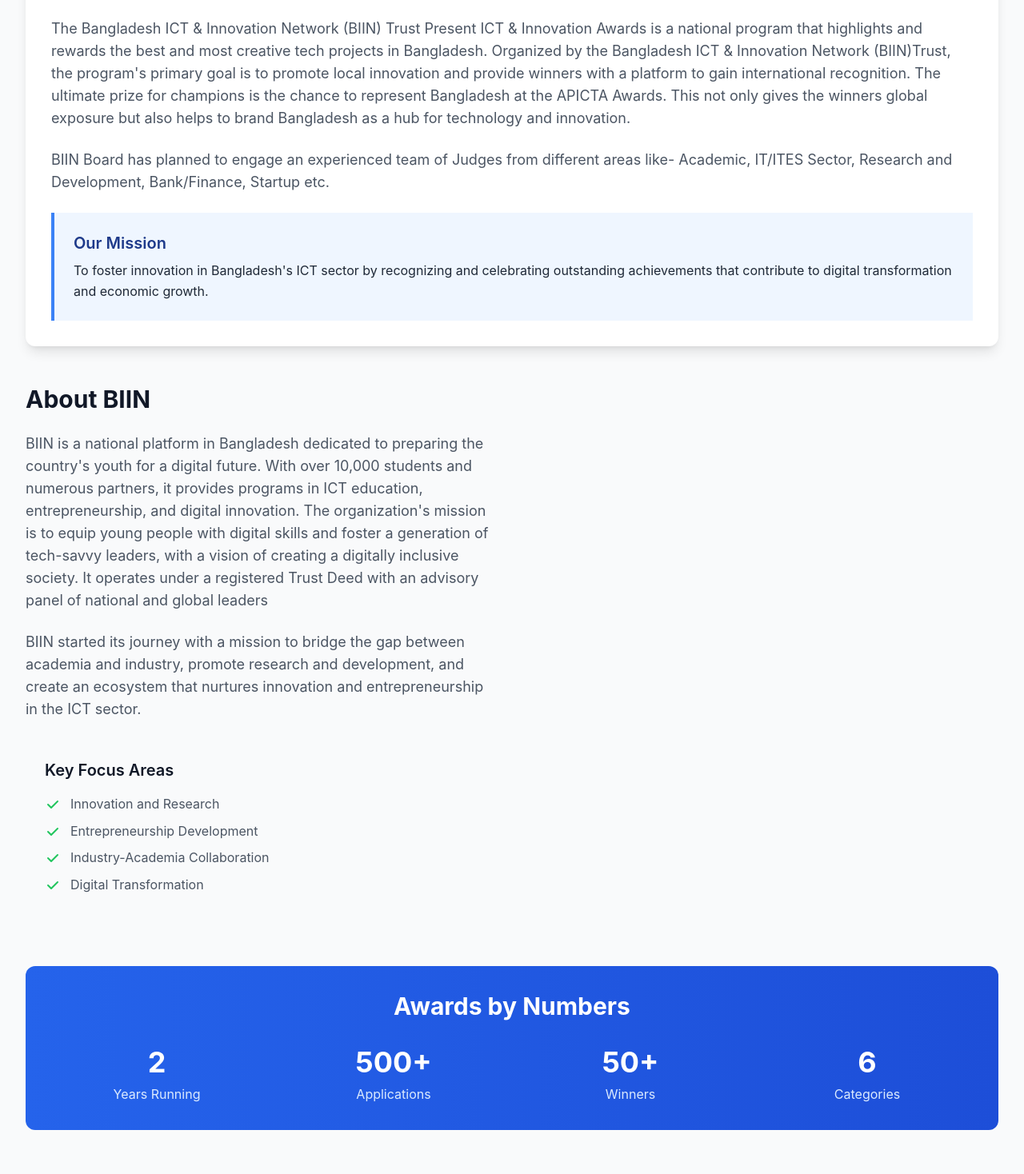
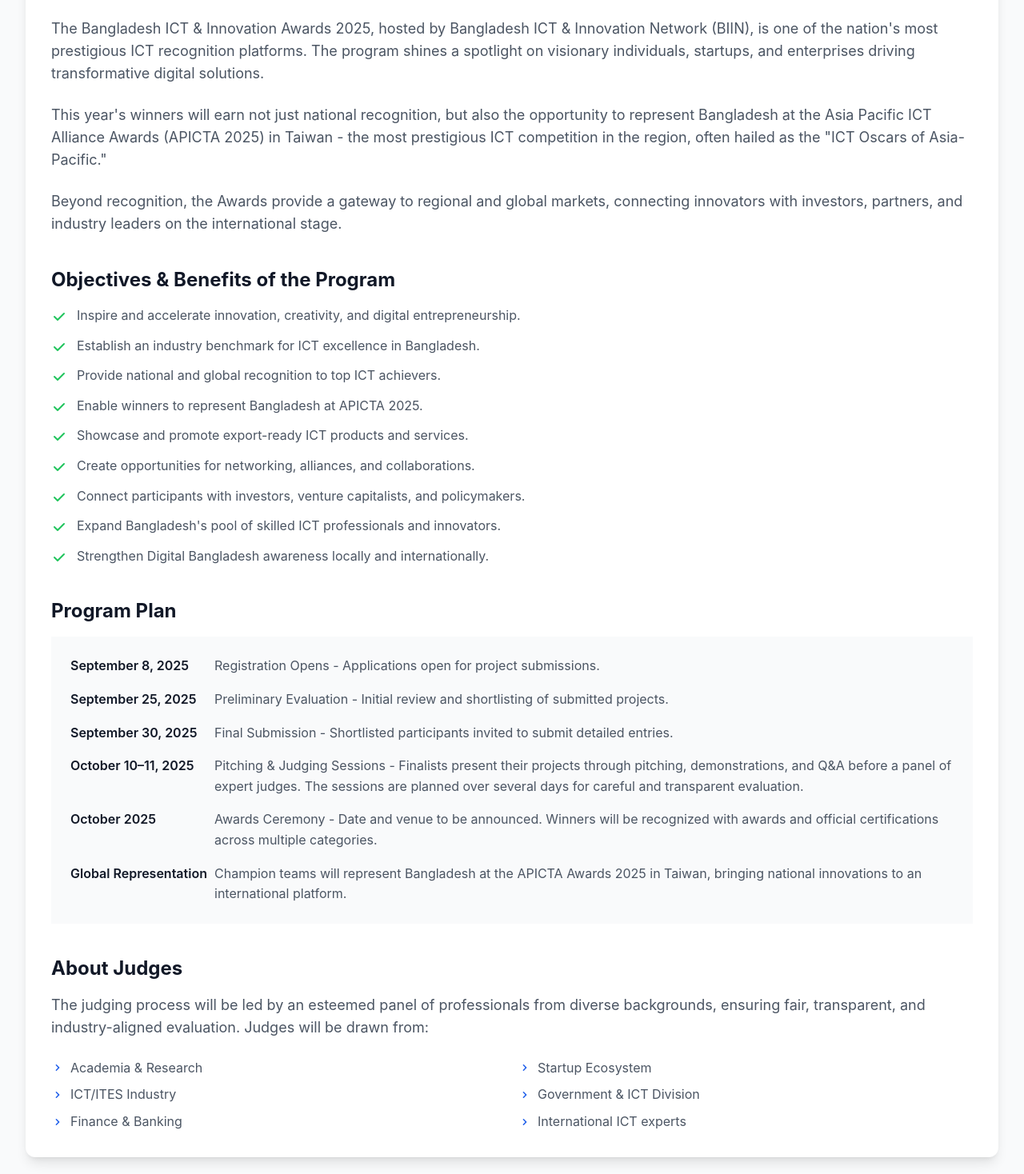
Before and after one commit to Ayonspoiler/BIIN_Award_Function, a React (Vite) app in the folder frontend/: page /about in a window 1280 px wide. Shown: the part 362-1830 px from the top of the page at 80% size. Built offline with nearby package versions, Linux system fonts and the light colour scheme.

Commit message:
Updated About Page.

```diff
--- a/frontend/src/pages/About.jsx
+++ b/frontend/src/pages/About.jsx
@@ -5,140 +5,367 @@ const About = () => {
         {/* Header */}
         <div className="text-center mb-16">
           <h1 className="text-4xl md:text-5xl font-bold text-gray-900 mb-6">
-            About BIIN National ICT Awards
+            Bangladesh ICT & Innovation Awards
           </h1>
           <p className="text-xl text-gray-600 max-w-3xl mx-auto">
-            Celebrating innovation and excellence in Bangladesh's ICT sector
-            since 2017
+            Celebrating Innovation, Empowering Digital Transformation
           </p>
         </div>
 
         {/* About Awards Section */}
         <div className="bg-white rounded-xl shadow-lg p-8 mb-12">
           <h2 className="text-3xl font-bold text-gray-900 mb-6">
-            About BIIN National ICT Awards 2024
+            About Bangladesh ICT & Innovation Awards 2025
           </h2>
           <p className="text-lg text-gray-600 mb-6">
-            The Bangladesh ICT & Innovation Network (BIIN) Trust Present ICT &
-            Innovation Awards is a national program that highlights and rewards
-            the best and most creative tech projects in Bangladesh. Organized by
-            the Bangladesh ICT & Innovation Network (BIIN)Trust, the program's
-            primary goal is to promote local innovation and provide winners with
-            a platform to gain international recognition. The ultimate prize for
-            champions is the chance to represent Bangladesh at the APICTA
-            Awards. This not only gives the winners global exposure but also
-            helps to brand Bangladesh as a hub for technology and innovation.
+            The Bangladesh ICT & Innovation Awards 2025, hosted by Bangladesh
+            ICT & Innovation Network (BIIN), is one of the nation's most
+            prestigious ICT recognition platforms. The program shines a
+            spotlight on visionary individuals, startups, and enterprises
+            driving transformative digital solutions.
           </p>
           <p className="text-lg text-gray-600 mb-6">
-            BIIN Board has planned to engage an experienced team of Judges from
-            different areas like- Academic, IT/ITES Sector, Research and
-            Development, Bank/Finance, Startup etc.
+            This year's winners will earn not just national recognition, but
+            also the opportunity to represent Bangladesh at the Asia Pacific ICT
+            Alliance Awards (APICTA 2025) in Taiwan - the most prestigious ICT
+            competition in the region, often hailed as the "ICT Oscars of
+            Asia-Pacific."
           </p>
-          <div className="bg-primary-50 border-l-4 border-primary-500 p-6 rounded-r-lg">
-            <h3 className="text-xl font-semibold text-primary-900 mb-2">
-              Our Mission
+          <p className="text-lg text-gray-600 mb-6">
+            Beyond recognition, the Awards provide a gateway to regional and
+            global markets, connecting innovators with investors, partners, and
+            industry leaders on the international stage.
+          </p>
+
+          {/* Objectives & Benefits */}
+          <div className="mt-10">
+            <h3 className="text-2xl font-bold text-gray-900 mb-4">
+              Objectives & Benefits of the Program
             </h3>
-            <p className="text-primary-800">
-              To foster innovation in Bangladesh's ICT sector by recognizing and
-              celebrating outstanding achievements that contribute to digital
-              transformation and economic growth.
+            <ul className="space-y-3 text-gray-600">
+              <li className="flex items-start">
+                <svg
+                  className="w-5 h-5 text-green-500 mr-3 mt-1 flex-shrink-0"
+                  fill="currentColor"
+                  viewBox="0 0 20 20"
+                >
+                  <path
+                    fillRule="evenodd"
+                    d="M16.707 5.293a1 1 0 010 1.414l-8 8a1 1 0 01-1.414 0l-4-4a1 1 0 011.414-1.414L8 12.586l7.293-7.293a1 1 0 011.414 0z"
+                    clipRule="evenodd"
+                  />
+                </svg>
+                <span>
+                  Inspire and accelerate innovation, creativity, and digital
+                  entrepreneurship.
+                </span>
+              </li>
+              <li className="flex items-start">
+                <svg
+                  className="w-5 h-5 text-green-500 mr-3 mt-1 flex-shrink-0"
+                  fill="currentColor"
+                  viewBox="0 0 20 20"
+                >
+                  <path
+                    fillRule="evenodd"
+                    d="M16.707 5.293a1 1 0 010 1.414l-8 8a1 1 0 01-1.414 0l-4-4a1 1 0 011.414-1.414L8 12.586l7.293-7.293a1 1 0 011.414 0z"
+                    clipRule="evenodd"
+                  />
+                </svg>
+                <span>
+                  Establish an industry benchmark for ICT excellence in
+                  Bangladesh.
+                </span>
+              </li>
+              <li className="flex items-start">
+                <svg
+                  className="w-5 h-5 text-green-500 mr-3 mt-1 flex-shrink-0"
+                  fill="currentColor"
+                  viewBox="0 0 20 20"
+                >
+                  <path
+                    fillRule="evenodd"
+                    d="M16.707 5.293a1 1 0 010 1.414l-8 8a1 1 0 01-1.414 0l-4-4a1 1 0 011.414-1.414L8 12.586l7.293-7.293a1 1 0 011.414 0z"
+                    clipRule="evenodd"
+                  />
+                </svg>
+                <span>
+                  Provide national and global recognition to top ICT achievers.
+                </span>
+              </li>
+              <li className="flex items-start">
+                <svg
+                  className="w-5 h-5 text-green-500 mr-3 mt-1 flex-shrink-0"
+                  fill="currentColor"
+                  viewBox="0 0 20 20"
+                >
+                  <path
+                    fillRule="evenodd"
+                    d="M16.707 5.293a1 1 0 010 1.414l-8 8a1 1 0 01-1.414 0l-4-4a1 1 0 011.414-1.414L8 12.586l7.293-7.293a1 1 0 011.414 0z"
+                    clipRule="evenodd"
+                  />
+                </svg>
+                <span>
+                  Enable winners to represent Bangladesh at APICTA 2025.
+                </span>
+              </li>
+              <li className="flex items-start">
+                <svg
+                  className="w-5 h-5 text-green-500 mr-3 mt-1 flex-shrink-0"
+                  fill="currentColor"
+                  viewBox="0 0 20 20"
+                >
+                  <path
+                    fillRule="evenodd"
+                    d="M16.707 5.293a1 1 0 010 1.414l-8 8a1 1 0 01-1.414 0l-4-4a1 1 0 011.414-1.414L8 12.586l7.293-7.293a1 1 0 011.414 0z"
+                    clipRule="evenodd"
+                  />
+                </svg>
+                <span>
+                  Showcase and promote export-ready ICT products and services.
+                </span>
+              </li>
+              <li className="flex items-start">
+                <svg
+                  className="w-5 h-5 text-green-500 mr-3 mt-1 flex-shrink-0"
+                  fill="currentColor"
+                  viewBox="0 0 20 20"
+                >
+                  <path
+                    fillRule="evenodd"
+                    d="M16.707 5.293a1 1 0 010 1.414l-8 8a1 1 0 01-1.414 0l-4-4a1 1 0 011.414-1.414L8 12.586l7.293-7.293a1 1 0 011.414 0z"
+                    clipRule="evenodd"
+                  />
+                </svg>
+                <span>
+                  Create opportunities for networking, alliances, and
+                  collaborations.
+                </span>
+              </li>
+              <li className="flex items-start">
+                <svg
+                  className="w-5 h-5 text-green-500 mr-3 mt-1 flex-shrink-0"
+                  fill="currentColor"
+                  viewBox="0 0 20 20"
+                >
+                  <path
+                    fillRule="evenodd"
+                    d="M16.707 5.293a1 1 0 010 1.414l-8 8a1 1 0 01-1.414 0l-4-4a1 1 0 011.414-1.414L8 12.586l7.293-7.293a1 1 0 011.414 0z"
+                    clipRule="evenodd"
+                  />
+                </svg>
+                <span>
+                  Connect participants with investors, venture capitalists, and
+                  policymakers.
+                </span>
+              </li>
+              <li className="flex items-start">
+                <svg
+                  className="w-5 h-5 text-green-500 mr-3 mt-1 flex-shrink-0"
+                  fill="currentColor"
+                  viewBox="0 0 20 20"
+                >
+                  <path
+                    fillRule="evenodd"
+                    d="M16.707 5.293a1 1 0 010 1.414l-8 8a1 1 0 01-1.414 0l-4-4a1 1 0 011.414-1.414L8 12.586l7.293-7.293a1 1 0 011.414 0z"
+                    clipRule="evenodd"
+                  />
+                </svg>
+                <span>
+                  Expand Bangladesh's pool of skilled ICT professionals and
+                  innovators.
+                </span>
+              </li>
+              <li className="flex items-start">
+                <svg
+                  className="w-5 h-5 text-green-500 mr-3 mt-1 flex-shrink-0"
+                  fill="currentColor"
+                  viewBox="0 0 20 20"
+                >
+                  <path
+                    fillRule="evenodd"
+                    d="M16.707 5.293a1 1 0 010 1.414l-8 8a1 1 0 01-1.414 0l-4-4a1 1 0 011.414-1.414L8 12.586l7.293-7.293a1 1 0 011.414 0z"
+                    clipRule="evenodd"
+                  />
+                </svg>
+                <span>
+                  Strengthen Digital Bangladesh awareness locally and
+                  internationally.
+                </span>
+              </li>
+            </ul>
+          </div>
+
+          {/* Program Plan */}
+          <div className="mt-10">
+            <h3 className="text-2xl font-bold text-gray-900 mb-4">
+              Program Plan
+            </h3>
+            <div className="bg-gray-50 p-6 rounded-lg">
+              <ul className="space-y-4">
+                <li className="flex items-start">
+                  <span className="font-semibold text-gray-900 min-w-[180px]">
+                    September 8, 2025
+                  </span>
+                  <span className="text-gray-600">
+                    Registration Opens - Applications open for project
+                    submissions.
+                  </span>
+                </li>
+                <li className="flex items-start">
+                  <span className="font-semibold text-gray-900 min-w-[180px]">
+                    September 25, 2025
+                  </span>
+                  <span className="text-gray-600">
+                    Preliminary Evaluation - Initial review and shortlisting of
+                    submitted projects.
+                  </span>
+                </li>
+                <li className="flex items-start">
+                  <span className="font-semibold text-gray-900 min-w-[180px]">
+                    September 30, 2025
+                  </span>
+                  <span className="text-gray-600">
+                    Final Submission - Shortlisted participants invited to
+                    submit detailed entries.
+                  </span>
+                </li>
+                <li className="flex items-start">
+                  <span className="font-semibold text-gray-900 min-w-[180px]">
+                    October 10–11, 2025
+                  </span>
+                  <span className="text-gray-600">
+                    Pitching & Judging Sessions - Finalists present their
+                    projects through pitching, demonstrations, and Q&A before a
+                    panel of expert judges. The sessions are planned over
+                    several days for careful and transparent evaluation.
+                  </span>
+                </li>
+                <li className="flex items-start">
+                  <span className="font-semibold text-gray-900 min-w-[180px]">
+                    October 2025
+                  </span>
+                  <span className="text-gray-600">
+                    Awards Ceremony - Date and venue to be announced. Winners
+                    will be recognized with awards and official certifications
+                    across multiple categories.
+                  </span>
+                </li>
+                <li className="flex items-start">
+                  <span className="font-semibold text-gray-900 min-w-[180px]">
+                    Global Representation
+                  </span>
+                  <span className="text-gray-600">
+                    Champion teams will represent Bangladesh at the APICTA
+                    Awards 2025 in Taiwan, bringing national innovations to an
+                    international platform.
+                  </span>
+                </li>
+              </ul>
+            </div>
+          </div>
+
+          {/* About Judges */}
+          <div className="mt-10">
+            <h3 className="text-2xl font-bold text-gray-900 mb-4">
+              About Judges
+            </h3>
+            <p className="text-lg text-gray-600 mb-6">
+              The judging process will be led by an esteemed panel of
+              professionals from diverse backgrounds, ensuring fair,
+              transparent, and industry-aligned evaluation. Judges will be drawn
+              from:
             </p>
-          </div>
-        </div>
-
-        {/* About BIIN Section */}
-        <div className="grid grid-cols-1 lg:grid-cols-2 gap-12 items-center mb-16">
-          <div>
-            <h2 className="text-3xl font-bold text-gray-900 mb-6">
-              About BIIN
-            </h2>
-            <p className="text-lg text-gray-600 mb-6">
-              BIIN is a national platform in Bangladesh dedicated to preparing
-              the country's youth for a digital future. With over 10,000
-              students and numerous partners, it provides programs in ICT
-              education, entrepreneurship, and digital innovation. The
-              organization's mission is to equip young people with digital
-              skills and foster a generation of tech-savvy leaders, with a
-              vision of creating a digitally inclusive society. It operates
-              under a registered Trust Deed with an advisory panel of national
-              and global leaders
-            </p>
-            <p className="text-lg text-gray-600 mb-6">
-              BIIN started its journey with a mission to bridge the gap between
-              academia and industry, promote research and development, and
-              create an ecosystem that nurtures innovation and entrepreneurship
-              in the ICT sector.
-            </p>
-            <div className="bg-gray-50 p-6 rounded-lg">
-              <h3 className="text-xl font-semibold text-gray-900 mb-4">
-                Key Focus Areas
-              </h3>
+            <div className="grid grid-cols-1 md:grid-cols-2 gap-4">
               <ul className="space-y-2 text-gray-600">
                 <li className="flex items-center">
                   <svg
-                    className="w-5 h-5 text-green-500 mr-3"
+                    className="w-4 h-4 text-primary-600 mr-2"
                     fill="currentColor"
                     viewBox="0 0 20 20"
                   >
                     <path
                       fillRule="evenodd"
-                      d="M16.707 5.293a1 1 0 010 1.414l-8 8a1 1 0 01-1.414 0l-4-4a1 1 0 011.414-1.414L8 12.586l7.293-7.293a1 1 0 011.414 0z"
+                      d="M7.293 14.707a1 1 0 010-1.414L10.586 10 7.293 6.707a1 1 0 011.414-1.414l4 4a1 1 0 010 1.414l-4 4a1 1 0 01-1.414 0z"
                       clipRule="evenodd"
                     />
                   </svg>
-                  Innovation and Research
+                  Academia & Research
                 </li>
                 <li className="flex items-center">
                   <svg
-                    className="w-5 h-5 text-green-500 mr-3"
+                    className="w-4 h-4 text-primary-600 mr-2"
                     fill="currentColor"
                     viewBox="0 0 20 20"
                   >
                     <path
                       fillRule="evenodd"
-                      d="M16.707 5.293a1 1 0 010 1.414l-8 8a1 1 0 01-1.414 0l-4-4a1 1 0 011.414-1.414L8 12.586l7.293-7.293a1 1 0 011.414 0z"
+                      d="M7.293 14.707a1 1 0 010-1.414L10.586 10 7.293 6.707a1 1 0 011.414-1.414l4 4a1 1 0 010 1.414l-4 4a1 1 0 01-1.414 0z"
                       clipRule="evenodd"
                     />
                   </svg>
-                  Entrepreneurship Development
+                  ICT/ITES Industry
                 </li>
                 <li className="flex items-center">
                   <svg
-                    className="w-5 h-5 text-green-500 mr-3"
+                    className="w-4 h-4 text-primary-600 mr-2"
                     fill="currentColor"
                     viewBox="0 0 20 20"
                   >
                     <path
                       fillRule="evenodd"
-                      d="M16.707 5.293a1 1 0 010 1.414l-8 8a1 1 0 01-1.414 0l-4-4a1 1 0 011.414-1.414L8 12.586l7.293-7.293a1 1 0 011.414 0z"
+                      d="M7.293 14.707a1 1 0 010-1.414L10.586 10 7.293 6.707a1 1 0 011.414-1.414l4 4a1 1 0 010 1.414l-4 4a1 1 0 01-1.414 0z"
                       clipRule="evenodd"
                     />
                   </svg>
-                  Industry-Academia Collaboration
+                  Finance & Banking
                 </li>
+              </ul>
+              <ul className="space-y-2 text-gray-600">
                 <li className="flex items-center">
                   <svg
-                    className="w-5 h-5 text-green-500 mr-3"
+                    className="w-4 h-4 text-primary-600 mr-2"
                     fill="currentColor"
                     viewBox="0 0 20 20"
                   >
                     <path
                       fillRule="evenodd"
-                      d="M16.707 5.293a1 1 0 010 1.414l-8 8a1 1 0 01-1.414 0l-4-4a1 1 0 011.414-1.414L8 12.586l7.293-7.293a1 1 0 011.414 0z"
+                      d="M7.293 14.707a1 1 0 010-1.414L10.586 10 7.293 6.707a1 1 0 011.414-1.414l4 4a1 1 0 010 1.414l-4 4a1 1 0 01-1.414 0z"
                       clipRule="evenodd"
                     />
                   </svg>
-                  Digital Transformation
+                  Startup Ecosystem
+                </li>
+                <li className="flex items-center">
+                  <svg
+                    className="w-4 h-4 text-primary-600 mr-2"
+                    fill="currentColor"
+                    viewBox="0 0 20 20"
+                  >
+                    <path
+                      fillRule="evenodd"
+                      d="M7.293 14.707a1 1 0 010-1.414L10.586 10 7.293 6.707a1 1 0 011.414-1.414l4 4a1 1 0 010 1.414l-4 4a1 1 0 01-1.414 0z"
+                      clipRule="evenodd"
+                    />
+                  </svg>
+                  Government & ICT Division
+                </li>
+                <li className="flex items-center">
+                  <svg
+                    className="w-4 h-4 text-primary-600 mr-2"
+                    fill="currentColor"
+                    viewBox="0 0 20 20"
+                  >
+                    <path
+                      fillRule="evenodd"
+                      d="M7.293 14.707a1 1 0 010-1.414L10.586 10 7.293 6.707a1 1 0 011.414-1.414l4 4a1 1 0 010 1.414l-4 4a1 1 0 01-1.414 0z"
+                      clipRule="evenodd"
+                    />
+                  </svg>
+                  International ICT experts
                 </li>
               </ul>
             </div>
-          </div>
-          <div className="relative">
-            {/* <img
-              src="https://hebbkx1anhila5yf.public.blob.vercel-storage.com/Screenshot%202025-09-01%20013334-XTAEyvWB4uDqzlZvXzmjaehtQ8OavN.png"
-              alt="BIIN Installation Ceremony"
-              className="rounded-lg shadow-xl"
-            /> */}
           </div>
         </div>
 
@@ -147,22 +374,23 @@ const About = () => {
           <h2 className="text-3xl font-bold text-center mb-8">
             Awards by Numbers
           </h2>
-          <div className="grid grid-cols-1 md:grid-cols-4 gap-8 text-center">
-            <div>
+          <div className="grid grid-cols-1 md:grid-cols-3 gap-8 text-center">
+            {/* <div>
               <div className="text-4xl font-bold mb-2">2</div>
               <div className="text-primary-100">Years Running</div>
+            </div> */}
+
+            <div>
+              <div className="text-4xl font-bold mb-2">6</div>
+              <div className="text-primary-100">Categories</div>
             </div>
             <div>
-              <div className="text-4xl font-bold mb-2">500+</div>
+              <div className="text-4xl font-bold mb-2">10</div>
               <div className="text-primary-100">Applications</div>
             </div>
             <div>
-              <div className="text-4xl font-bold mb-2">50+</div>
+              <div className="text-4xl font-bold mb-2">?</div>
               <div className="text-primary-100">Winners</div>
-            </div>
-            <div>
-              <div className="text-4xl font-bold mb-2">6</div>
-              <div className="text-primary-100">Categories</div>
             </div>
           </div>
         </div>
```
